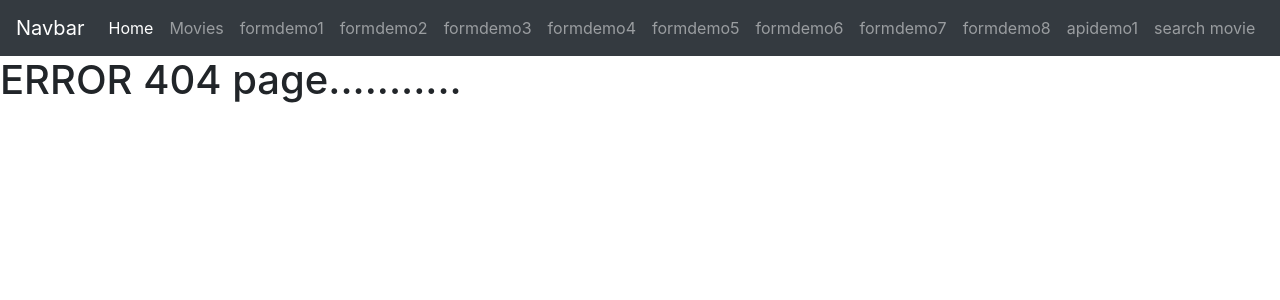
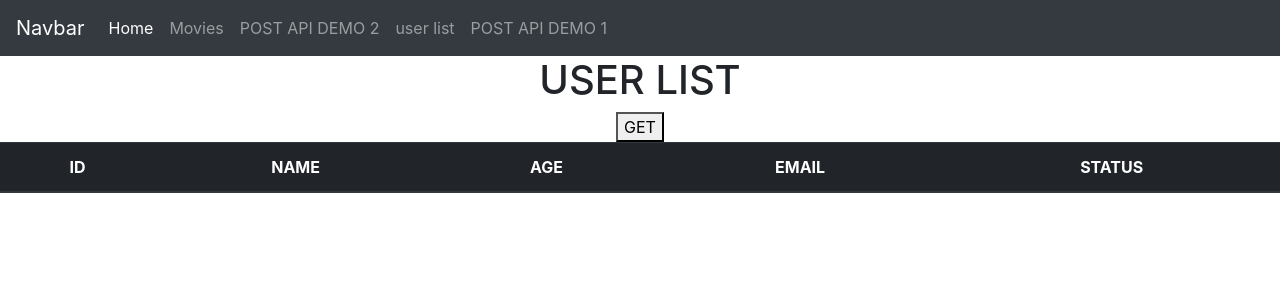
Before and after one commit to samirvithlani/internship_mern_2025_2_react, a React (Vite) app: page /userlist in a window 1280 px wide. Before the commit this address had no page. Shown: the top 300 px of the page. Built offline with nearby package versions, Linux system fonts and the light colour scheme.

Commit message:
post api

```diff
--- a/src/App.jsx
+++ b/src/App.jsx
@@ -30,6 +30,9 @@ import { FormDemo8 } from './components/forms/FormDemo8'
 import { ApiDemo1 } from './components/apis/ApiDemo1'
 import { SearchMovie } from './components/apis/omdb/SearchMovie'
 import { MovieDetail } from './components/apis/omdb/MovieDetail'
+import { UserList } from './components/apis/UserList'
+import { PostApiDemo1 } from './components/apis/PostApiDemo1'
+import { PostApiDemo2 } from './components/apis/PostApiDemo2'
 
 
 function App() {
@@ -55,6 +58,9 @@ function App() {
         <Route path="/apidemo1" element ={<ApiDemo1/>}></Route>
         <Route path='/searchmovie' element = {<SearchMovie/>}></Route>
         <Route path ="/moviedetail/:id" element ={<MovieDetail/>}></Route>
+        <Route path ="/userlist" element ={<UserList/>}></Route>
+        <Route path ="/postapidemo1" element ={<PostApiDemo1/>}></Route>
+        <Route path ="/postapidemo2" element ={<PostApiDemo2/>}></Route>
         {/* <Route path="/*" element ={<h1>ERROR 404</h1>}></Route> */}
         <Route path="/*" element = {<Error404/>}></Route>
       </Routes>
--- a/src/components/Navbar.jsx
+++ b/src/components/Navbar.jsx
@@ -33,6 +33,11 @@ export const Navbar = () => {
               </Link>
             </li>
             <li class="nav-item">
+              <Link class="nav-link" to="/postapidemo2">
+                POST API DEMO 2
+              </Link>
+            </li>
+            {/* <li class="nav-item">
               <Link class="nav-link" to="/formdemo1">
               formdemo1
               </Link>
@@ -81,6 +86,16 @@ export const Navbar = () => {
               <Link class="nav-link" to="/searchmovie">
               search movie
               </Link>
+            </li> */}
+            <li class="nav-item">
+              <Link class="nav-link" to="/userlist">
+              user list
+              </Link>
+            </li>
+            <li class="nav-item">
+              <Link class="nav-link" to="/postapidemo1">
+              POST API DEMO 1
+              </Link>
             </li>
 
           </ul>
--- /dev/null
+++ b/src/components/apis/PostApiDemo1.jsx
@@ -0,0 +1,34 @@
+import axios from 'axios'
+import React from 'react'
+
+export const PostApiDemo1 = () => {
+
+    const postData = async()=>{
+
+        var userObj = {
+            name:"Ram",
+            email:"Ram@gmail.com",
+            age:22,
+            isActive:true
+        }
+
+        //request object:
+        //body,param,query,headers
+        const res = await axios.post("https://node5.onrender.com/user/user",userObj)
+        console.log(res)
+        console.log(res.data)
+        if(res.status ==201){
+            alert("user saved...")
+        }
+
+
+    }
+
+
+  return (
+    <div style={{textAlign:"center"}}>
+            <h1>POST REQUEST</h1>
+            <button onClick={()=>{postData()}}>ADD USER</button>
+    </div>
+  )
+}
--- /dev/null
+++ b/src/components/apis/PostApiDemo2.jsx
@@ -0,0 +1,44 @@
+import axios from "axios";
+import React from "react";
+import { useForm } from "react-hook-form";
+
+export const PostApiDemo2 = () => {
+  const { register, handleSubmit } = useForm();
+
+  const submitHandler = async(data)=>{
+    console.log(data)
+
+    const res = await axios.post("https://node5.onrender.com/user/user",data)
+    if(res.status==201){
+        alert("user added...")
+    }
+
+  }
+
+  return (
+    <div style={{ textAlign: "center" }}>
+      <h1>POST API DEMO 2 post data using form</h1>
+      <form onSubmit={handleSubmit(submitHandler)}>
+        <div>
+            <label>NAME</label>
+            <input type="text" {...register("name")}></input>
+        </div>
+        <div>
+            <label>AGE</label>
+            <input type="text" {...register("age")}></input>
+        </div>
+        <div>
+            <label>EMAIL</label>
+            <input type="text" {...register("email")}></input>
+        </div>
+        <div>
+            <label>STATUS</label>
+            <input type="text" {...register("isActive")}></input>
+        </div>
+        <div>
+            <input type="submit"></input>
+        </div>
+      </form>
+    </div>
+  );
+};
--- /dev/null
+++ b/src/components/apis/UserList.jsx
@@ -0,0 +1,50 @@
+import axios from 'axios'
+import React, { useState } from 'react'
+
+export const UserList = () => {
+
+    const [users, setusers] = useState([])
+    const getUserData = async()=>{
+
+        const res = await axios.get("https://node5.onrender.com/user/user")
+        console.log(res) //axios object
+        console.log(res.data)
+        setusers(res.data.data)
+    }
+
+
+  return (
+    <div style={{textAlign:"center"}}>
+        <h1>USER LIST</h1>
+        <button onClick={()=>{getUserData()}}>GET</button>
+        <table className='table table-dark'>
+            <thead>
+                <tr>
+                    <th>ID</th>
+                    <th>NAME</th>
+                    <th>AGE</th>
+                    <th>EMAIL</th>
+                    <th>STATUS</th>
+                </tr>
+            </thead>
+            <tbody>
+                {
+                    users?.map((user)=>{
+                        return <tr>
+                            <td>{user._id}</td>
+                            <td>{user.name}</td>
+                            <td>{user.age}</td>
+                            <td>{user.email}</td>
+                            <td>
+                                {
+                                    user.isActive == true ? "Active" : "Not active"
+                                }
+                            </td>
+                        </tr>
+                    })
+                }
+            </tbody>
+        </table>
+    </div>
+  )
+}
```
Also changed, not shown: th.txt.
